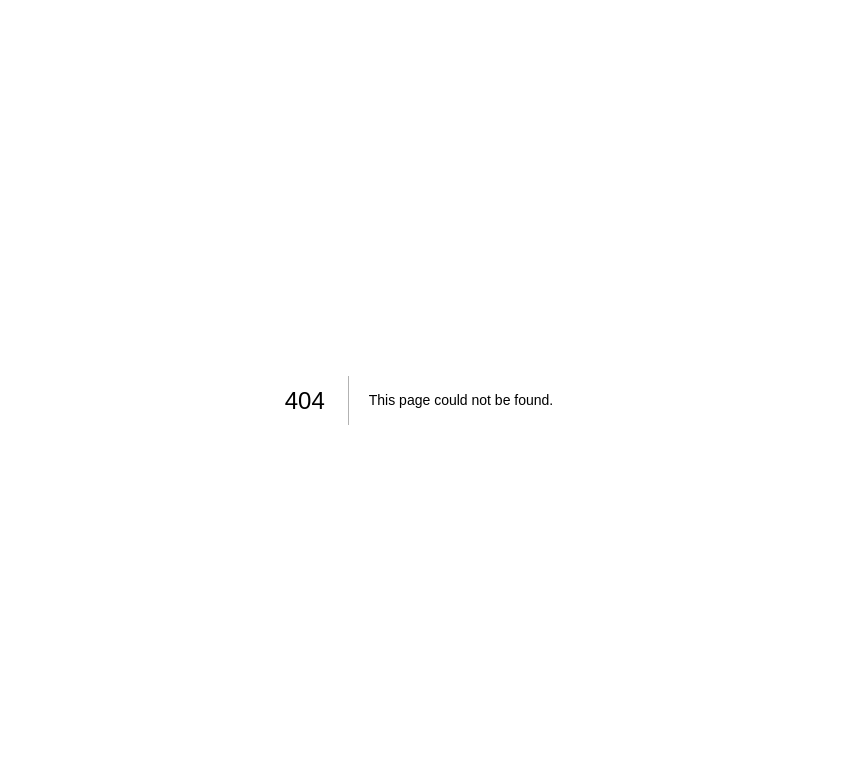
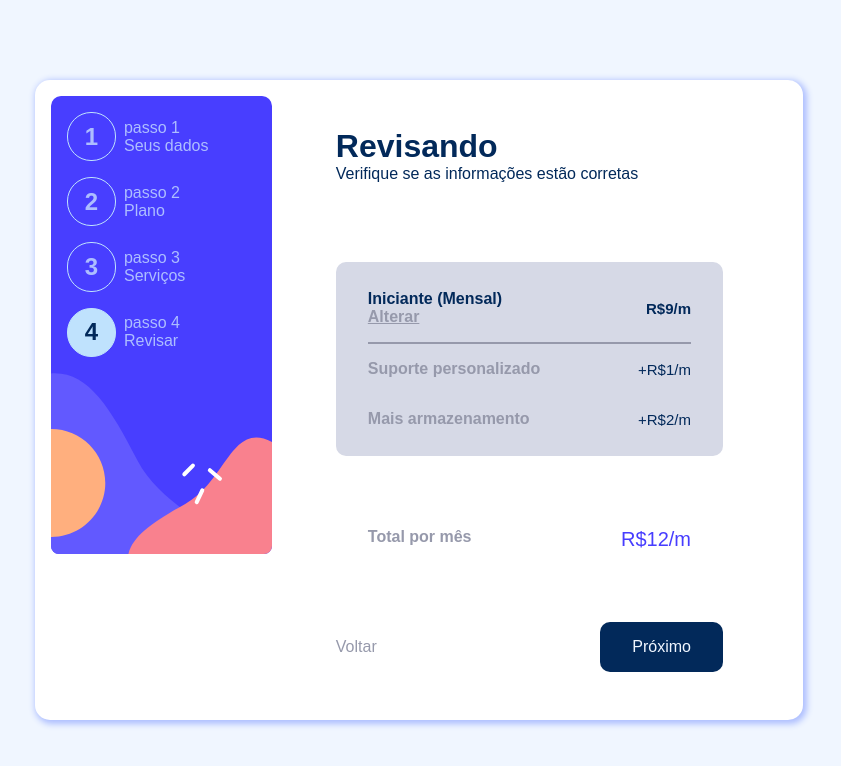
Before and after one commit to TurinoS/Multi-step-Form, a Next.js app: page /step_four in a window 1280 px wide. Before the commit this address had no page. Shown: the top 766 px of the page, without its empty margins (221-1062 px from the left). Built offline with nearby package versions, Linux system fonts and the light colour scheme.

Commit message:
feat: implementando step4

```diff
--- /dev/null
+++ b/src/app/step_four/page.tsx
@@ -0,0 +1,119 @@
+"use client";
+
+import styled from "styled-components";
+import Steps from "@/components/Steps";
+import { Container, StepsContainer } from "@/styles/Container";
+import { FormContainer } from "@/styles/Step1.styles";
+import LinkSection from "@/components/LinkSection";
+import Link from "next/link";
+
+const StyledForm4 = styled.div`
+  display: flex;
+  flex-direction: column;
+  margin-top: 1em;
+  gap: 0.25em;
+  background-color: var(--light-gray);
+  border-radius: 10px;
+
+  & .container {
+    padding: 0.75em 2em;
+
+    .principal {
+      border-bottom: 2px solid var(--cool-gray);
+      font-weight: 600;
+
+      & p {
+        color: var(--marine-blue);
+      }
+    }
+  }
+
+  & section {
+    display: flex;
+    align-items: center;
+    justify-content: space-between;
+    gap: 0.5em;
+    width: 100%;
+    padding: 1em 0;
+
+    & p {
+      display: flex;
+      flex-direction: column;
+      color: var(--cool-gray);
+      font-weight: 600;
+
+      & a {
+        font-weight: 400;
+        color: var(--cool-gray);
+        font-weight: 600;
+      }
+    }
+
+    & span {
+      font-size: 15px;
+    }
+  }
+`;
+
+const Total = styled.div`
+    display: flex;
+    justify-content: space-between;
+    padding: .5em 2em;
+
+    & p {
+      color: var(--cool-gray);
+      font-weight: 600;
+    }
+
+    & span {
+      font-size: 20px;
+      color: var(--purplish-blue);
+    }
+`
+
+export default function Step4() {
+  return (
+    <Container>
+      <StepsContainer>
+        <Steps number="1" text="Seus dados" active={false} />
+        <Steps number="2" text="Plano" active={false} />
+        <Steps number="3" text="Serviços" active={false} />
+        <Steps number="4" text="Revisar" active={true} />
+      </StepsContainer>
+      <FormContainer>
+        <div>
+          <h1>Revisando</h1>
+          <p>Verifique se as informações estão corretas</p>
+        </div>
+        <StyledForm4>
+          <div className="container">
+            <section className="principal">
+              <p>
+                Iniciante (Mensal)
+                <Link href="/step_two">Alterar</Link>
+              </p>
+              <span>R$9/m</span>
+            </section>
+            <section>
+              <p>Suporte personalizado</p>
+              <span>+R$1/m</span>
+            </section>
+            <section>
+              <p>Mais armazenamento</p>
+              <span>+R$2/m</span>
+            </section>
+          </div>
+        </StyledForm4>
+        <Total>
+          <p>Total por mês</p>
+          <span>R$12/m</span>
+        </Total>
+        <LinkSection
+          hrefBack="/step_three"
+          hrefNext="/step_four"
+          display={true}
+        />
+      </FormContainer>
+    </Container>
+  );
+}
--- a/src/app/step_three/page.tsx
+++ b/src/app/step_three/page.tsx
@@ -25,7 +25,7 @@ const StyledForm3 = styled.form`
     }
 `
 
-export default function Step2() {
+export default function Step3() {
   return (
     <Container>
         <StepsContainer>
```
